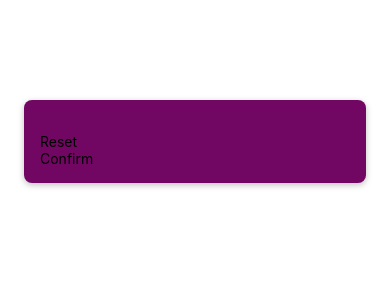
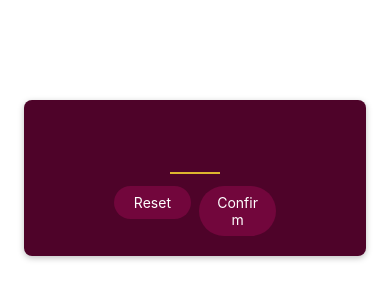
Before and after one commit to KongJudy/RN_gameapp, a React Native app: screen / in a window 390 px wide. Shown: the top 300 px of the page. Built offline with nearby package versions, Linux system fonts and the light colour scheme.

Commit message:
Buttons and styling Buttons

```diff
--- a/components/PrimaryButton.js
+++ b/components/PrimaryButton.js
@@ -1,14 +1,49 @@
-import { StyleSheet, Text, View } from 'react-native';
-import React from 'react';
+import { StyleSheet, Pressable, Text, View } from 'react-native';
 
 const PrimaryButton = ({ children }) => {
+  const pressHandler = () => {
+    console.log('Pressed');
+  };
+
   return (
-    <View>
-      <Text>{children}</Text>
+    <View style={styles.buttonOuterContainer}>
+      <Pressable
+        style={({ pressed }) =>
+          pressed
+            ? [styles.buttonInnerContainer, styles.pressed]
+            : styles.buttonInnerContainer
+        }
+        onPress={pressHandler}
+        android_ripple={{ color: '#640233' }}
+      >
+        <Text style={styles.buttonText}>{children}</Text>
+      </Pressable>
     </View>
   );
 };
 
 export default PrimaryButton;
 
-const styles = StyleSheet.create({});
+const styles = StyleSheet.create({
+  buttonOuterContainer: {
+    borderRadius: 28,
+    margin: 4,
+    overflow: 'hidden'
+  },
+  buttonInnerContainer: {
+    backgroundColor: '#72063c',
+
+    paddingVertical: 8,
+    paddingHorizontal: 16,
+    // for android devices
+    elevation: 2
+  },
+  buttonText: {
+    color: 'white',
+    textAlign: 'center'
+  },
+  // for iOS devices
+  pressed: {
+    opacity: 0.75
+  }
+});
--- a/screens/StartGameScreen.js
+++ b/screens/StartGameScreen.js
@@ -5,9 +5,21 @@
 const StartGameScreen = () => {
   return (
     <View style={styles.inputContainer}>
-      <TextInput />
-      <PrimaryButton>Reset</PrimaryButton>
-      <PrimaryButton>Confirm</PrimaryButton>
+      <TextInput
+        style={styles.numberInput}
+        maxLength={2}
+        keyboardType='number-pad'
+        autoCapitalize='none'
+        autoCorrect={false}
+      />
+      <View style={styles.buttonsContainer}>
+        <View style={styles.buttonContainer}>
+          <PrimaryButton>Reset</PrimaryButton>
+        </View>
+        <View style={styles.buttonContainer}>
+          <PrimaryButton>Confirm</PrimaryButton>
+        </View>
+      </View>
     </View>
   );
 };
@@ -16,15 +28,34 @@
 
 const styles = StyleSheet.create({
   inputContainer: {
+    justifyContent: 'center',
+    alignItems: 'center',
     marginTop: 100,
     marginHorizontal: 24,
     padding: 16,
-    backgroundColor: '#720663',
+    backgroundColor: '#4e0329',
     borderRadius: 8,
     elevation: 4,
     shadowColor: 'black',
     shadowOffset: { width: 0, height: 2 },
     shadowRadius: 6,
     shadowOpacity: 0.25
+  },
+  numberInput: {
+    height: 50,
+    width: 50,
+    fontSize: 32,
+    borderBottomColor: '#ddb52f',
+    borderBottomWidth: 2,
+    color: '#ddb52f',
+    marginVertical: 8,
+    fontWeight: 'bold',
+    textAlign: 'center'
+  },
+  buttonsContainer: {
+    flexDirection: 'row'
+  },
+  buttonContainer: {
+    flex: 1
   }
 });
```
